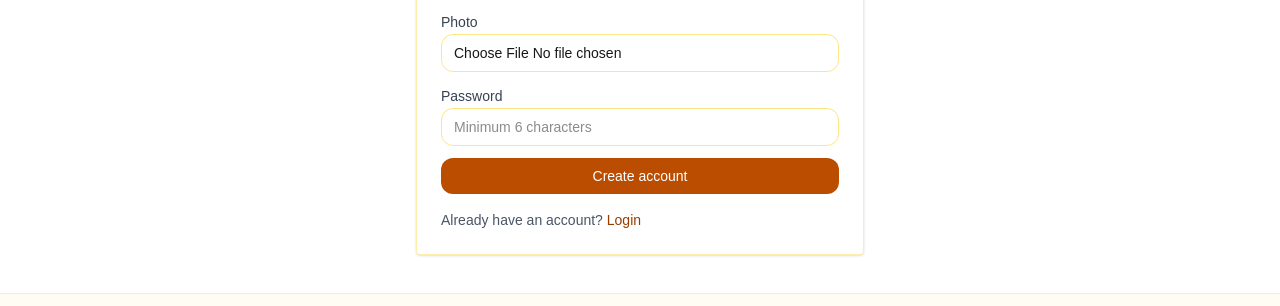
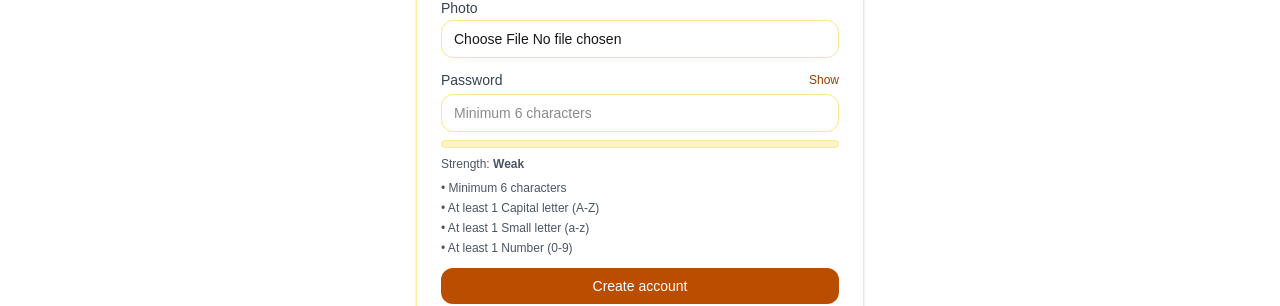
Before and after one commit to SMDpHeroB12/BookWorm-client, a Next.js app: page /register in a window 1280 px wide. Shown: the part 380-686 px from the top of the page. Built offline with nearby package versions, Linux system fonts and the light colour scheme; no server answers.

Commit message:
Added password Meter, Weak/strong password validation and more on registration

```diff
--- a/src/app/(auth)/register/RegisterClient.jsx
+++ b/src/app/(auth)/register/RegisterClient.jsx
@@ -5,21 +5,48 @@ import Input from "@/components/ui/Input";
 import Button from "@/components/ui/Button";
 import { API_BASE_URL } from "@/lib/api";
 import { useRouter } from "next/navigation";
-import { useState } from "react";
+import { useMemo, useState } from "react";
 import Link from "next/link";
 import toast from "react-hot-toast";
 import PublicOnlyRoute from "@/components/PublicOnlyRoute";
-// import { useAuth } from "@/context/AuthContext";
+import Swal from "sweetalert2";
 
 export default function RegisterClient() {
   const router = useRouter();
-  // const { login } = useAuth();
 
   const [name, setName] = useState("");
   const [email, setEmail] = useState("");
   const [photoFile, setPhotoFile] = useState(null);
   const [password, setPassword] = useState("");
+  const [showPassword, setShowPassword] = useState(false); // ✅ show/hide
   const [loading, setLoading] = useState(false);
+
+  // ✅ Password rules
+  const passwordChecks = useMemo(() => {
+    const hasUpper = /[A-Z]/.test(password);
+    const hasLower = /[a-z]/.test(password);
+    const hasNumber = /[0-9]/.test(password);
+    const minLen = password.length >= 6;
+
+    const score = [minLen, hasUpper, hasLower, hasNumber].filter(
+      Boolean
+    ).length;
+
+    let label = "Weak";
+    if (score === 4) label = "Strong";
+    else if (score >= 3) label = "Medium";
+
+    // progress percent
+    const percent = (score / 4) * 100;
+
+    return { hasUpper, hasLower, hasNumber, minLen, score, label, percent };
+  }, [password]);
+
+  const passwordIsValid =
+    passwordChecks.minLen &&
+    passwordChecks.hasUpper &&
+    passwordChecks.hasLower &&
+    passwordChecks.hasNumber;
 
   const uploadToCloudinary = async (file) => {
     const cloudName = process.env.NEXT_PUBLIC_CLOUDINARY_CLOUD_NAME;
@@ -49,9 +76,14 @@ export default function RegisterClient() {
     if (!name || !email || !password) {
       return toast.error("Name, email, and password are required");
     }
-    if (password.length < 6) {
-      return toast.error("Password must be at least 6 characters");
+
+    // ✅ Strict password validation
+    if (!passwordIsValid) {
+      return toast.error(
+        "Password must be at least 6 characters and include 1 capital, 1 small, and 1 number"
+      );
     }
+
     if (!photoFile) {
       return toast.error("Please upload a profile photo");
     }
@@ -78,7 +110,15 @@ export default function RegisterClient() {
         return;
       }
 
-      toast.success("Registration successful ✅");
+      // ✅ SweetAlert2 on success (Requirement)
+      await Swal.fire({
+        icon: "success",
+        title: "Registration Successful!",
+        text: "Your account has been created. Now login to continue.",
+        confirmButtonText: "Go to Login",
+        confirmButtonColor: "#b45309", // amber-700
+        background: "#fffbeb", // amber-50
+      });
 
       router.replace("/login");
     } catch (err) {
@@ -87,6 +127,14 @@ export default function RegisterClient() {
       setLoading(false);
     }
   };
+
+  // ✅ Meter color without changing overall UI layout
+  const meterColor =
+    passwordChecks.label === "Strong"
+      ? "bg-emerald-600"
+      : passwordChecks.label === "Medium"
+      ? "bg-amber-600"
+      : "bg-rose-600";
 
   return (
     <PublicOnlyRoute>
@@ -143,16 +191,77 @@ export default function RegisterClient() {
               </div>
 
               <div className="space-y-1">
-                <label className="text-sm font-medium text-gray-700">
-                  Password
-                </label>
+                <div className="flex items-center justify-between">
+                  <label className="text-sm font-medium text-gray-700">
+                    Password
+                  </label>
+
+                  {/* ✅ Always-visible Show/Hide */}
+                  <button
+                    type="button"
+                    onClick={() => setShowPassword((v) => !v)}
+                    className="text-xs font-medium text-amber-800 hover:underline"
+                  >
+                    {showPassword ? "Hide" : "Show"}
+                  </button>
+                </div>
+
                 <Input
-                  type="password"
+                  type={showPassword ? "text" : "password"}
                   placeholder="Minimum 6 characters"
                   value={password}
                   onChange={(e) => setPassword(e.target.value)}
                   required
                 />
+
+                {/* ✅ Weak Password Meter (below password box) */}
+                <div className="space-y-2 pt-1">
+                  <div className="h-2 w-full rounded-full bg-amber-100 overflow-hidden border border-amber-200">
+                    <div
+                      className={`h-full ${meterColor}`}
+                      style={{ width: `${passwordChecks.percent}%` }}
+                    />
+                  </div>
+
+                  <div className="text-xs text-gray-600">
+                    Strength:{" "}
+                    <span className="font-semibold">
+                      {passwordChecks.label}
+                    </span>
+                  </div>
+
+                  {/* ✅ Rule hints (no heavy UI change, small helper text) */}
+                  <ul className="text-xs text-gray-600 space-y-1">
+                    <li
+                      className={
+                        passwordChecks.minLen ? "text-emerald-700" : ""
+                      }
+                    >
+                      • Minimum 6 characters
+                    </li>
+                    <li
+                      className={
+                        passwordChecks.hasUpper ? "text-emerald-700" : ""
+                      }
+                    >
+                      • At least 1 Capital letter (A-Z)
+                    </li>
+                    <li
+                      className={
+                        passwordChecks.hasLower ? "text-emerald-700" : ""
+                      }
+                    >
+                      • At least 1 Small letter (a-z)
+                    </li>
+                    <li
+                      className={
+                        passwordChecks.hasNumber ? "text-emerald-700" : ""
+                      }
+                    >
+                      • At least 1 Number (0-9)
+                    </li>
+                  </ul>
+                </div>
               </div>
 
               <Button disabled={loading} className="w-full">
```
